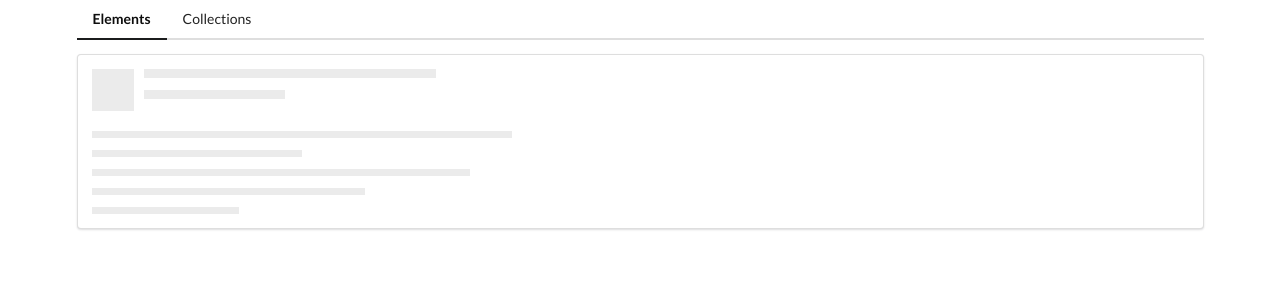
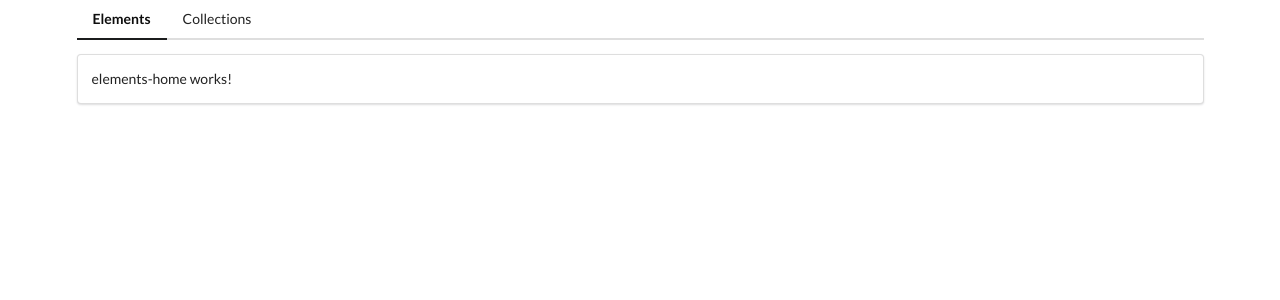
Before and after one commit to GuillaumeCleris/mooc_angular, an Angular app in the folder comps/: page /elements in a window 1280 px wide. Shown: the top 300 px of the page. Built offline with nearby package versions, Linux system fonts and the light colour scheme.

Commit message:
Revert "placeholder"
This reverts commit 622ec7e267255438c5e70fd41840a53e5fa67592.

```diff
--- a/comps/src/app/app-routing.module.ts
+++ b/comps/src/app/app-routing.module.ts
@@ -3,15 +3,6 @@ import { RouterModule, Routes } from '@angular/router';
 import { HomeComponent } from './home/home.component';
 import { NotFoundComponent } from './not-found/not-found.component';
 const routes: Routes = [
-  {
-    path:'elements',
-    loadChildren: () =>
-      import('./elements/elements.module').then((m) => m.ElementsModule)
-  },
-  { path:'collections',
-    loadChildren: () =>
-      import('./collections/collections.module').then((m) => m.CollectionsModule)
-  },
   { path: '', component: HomeComponent},
   { path: '**', component: NotFoundComponent}
 ];
--- a/comps/src/app/app.module.ts
+++ b/comps/src/app/app.module.ts
@@ -3,6 +3,8 @@ import { BrowserModule } from '@angular/platform-browser';
 
 import { AppRoutingModule } from './app-routing.module';
 import { AppComponent } from './app.component';
+import { ElementsModule } from './elements/elements.module';
+import { CollectionsModule } from './collections/collections.module';
 import { NotFoundComponent } from './not-found/not-found.component';
 import { HomeComponent } from './home/home.component';
 
@@ -14,6 +16,8 @@ import { HomeComponent } from './home/home.component';
   ],
   imports: [
     BrowserModule,
+    ElementsModule,
+    CollectionsModule,
     AppRoutingModule
   ],
   providers: [],
--- a/comps/src/app/collections/collections-routing.module.ts
+++ b/comps/src/app/collections/collections-routing.module.ts
@@ -2,7 +2,7 @@ import { NgModule } from '@angular/core';
 import { RouterModule, Routes } from '@angular/router';
 import { CollectionsHomeComponent } from './collections-home/collections-home.component';
 const routes: Routes = [
-  {path : '', component: CollectionsHomeComponent}
+  {path : 'collections', component: CollectionsHomeComponent}
 ];
 
 @NgModule({
--- a/comps/src/app/elements/elements-home/elements-home.component.html
+++ b/comps/src/app/elements/elements-home/elements-home.component.html
@@ -1 +1 @@
-<app-placeholder></app-placeholder>
+<p>elements-home works!</p>
--- a/comps/src/app/elements/elements-routing.module.ts
+++ b/comps/src/app/elements/elements-routing.module.ts
@@ -2,7 +2,7 @@ import { NgModule } from '@angular/core';
 import { RouterModule, Routes } from '@angular/router';
 import { ElementsHomeComponent } from './elements-home/elements-home.component';
 const routes: Routes = [
-  { path : '', component: ElementsHomeComponent }
+  { path : 'elements', component: ElementsHomeComponent }
 ];
 
 @NgModule({
--- a/comps/src/app/elements/elements.module.ts
+++ b/comps/src/app/elements/elements.module.ts
@@ -3,13 +3,11 @@ import { CommonModule } from '@angular/common';
 
 import { ElementsRoutingModule } from './elements-routing.module';
 import { ElementsHomeComponent } from './elements-home/elements-home.component';
-import { PlaceholderComponent } from './placeholder/placeholder.component';
 
 
 @NgModule({
   declarations: [
-    ElementsHomeComponent,
-    PlaceholderComponent
+    ElementsHomeComponent
   ],
   imports: [
     CommonModule,
--- a/comps/src/app/elements/placeholder/placeholder.component.html
+++ /dev/null
@@ -1,13 +0,0 @@
-<div class="ui placeholder">
-    <div class="image header">
-      <div class="line"></div>
-      <div class="line"></div>
-    </div>
-    <div class="paragraph">
-      <div class="line"></div>
-      <div class="line"></div>
-      <div class="line"></div>
-      <div class="line"></div>
-      <div class="line"></div>
-    </div>
-  </div>
--- a/comps/src/app/elements/placeholder/placeholder.component.ts
+++ /dev/null
@@ -1,15 +0,0 @@
-import { Component, OnInit } from '@angular/core';
-
-@Component({
-  selector: 'app-placeholder',
-  templateUrl: './placeholder.component.html',
-  styleUrls: ['./placeholder.component.css']
-})
-export class PlaceholderComponent implements OnInit {
-
-  constructor() { }
-
-  ngOnInit(): void {
-  }
-
-}
--- a/comps/src/app/home/home.component.html
+++ b/comps/src/app/home/home.component.html
@@ -1 +1 @@
-<h1>Home page !</h1>
+<p>home works!</p>
--- a/comps/src/app/not-found/not-found.component.html
+++ b/comps/src/app/not-found/not-found.component.html
@@ -1 +1 @@
-<p>Page not found !</p>
+<p>not-found works!</p>
```
Also changed, not shown: comps/src/app/elements/placeholder/placeholder.component.css (deleted), 1 other file (tests, documents, lock files or other folders).
